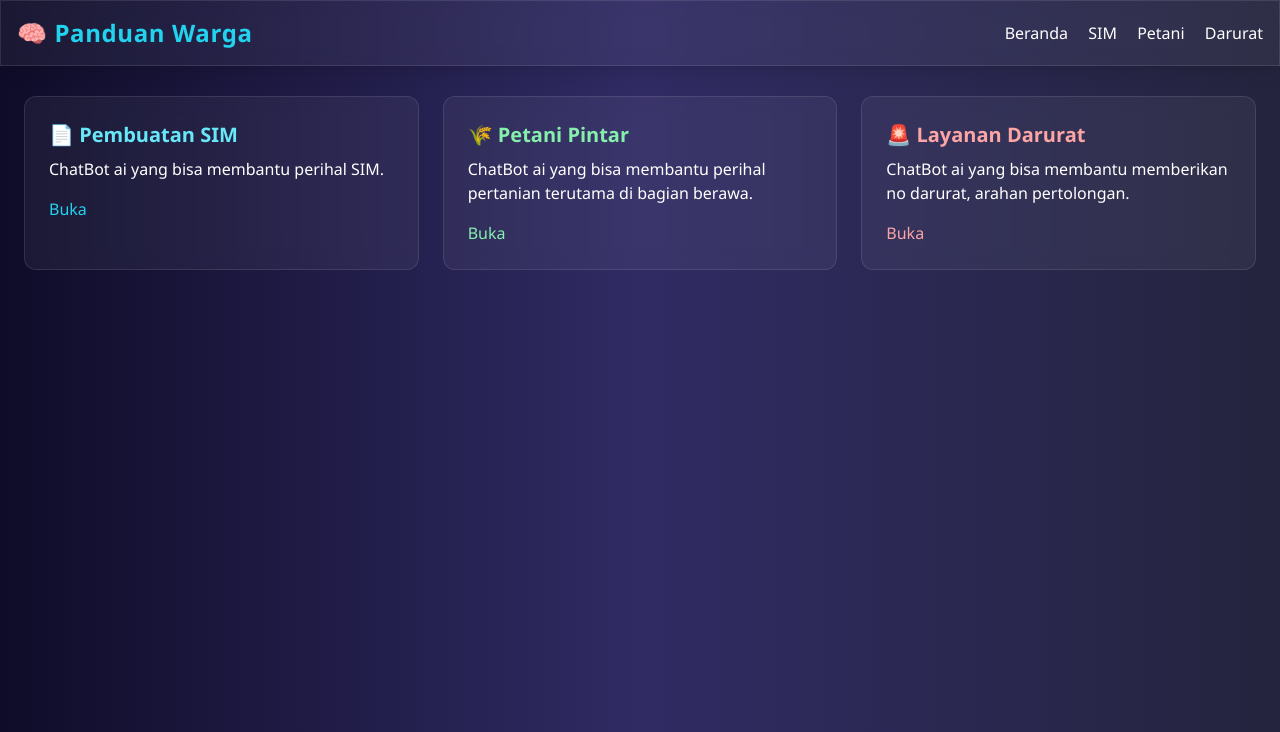
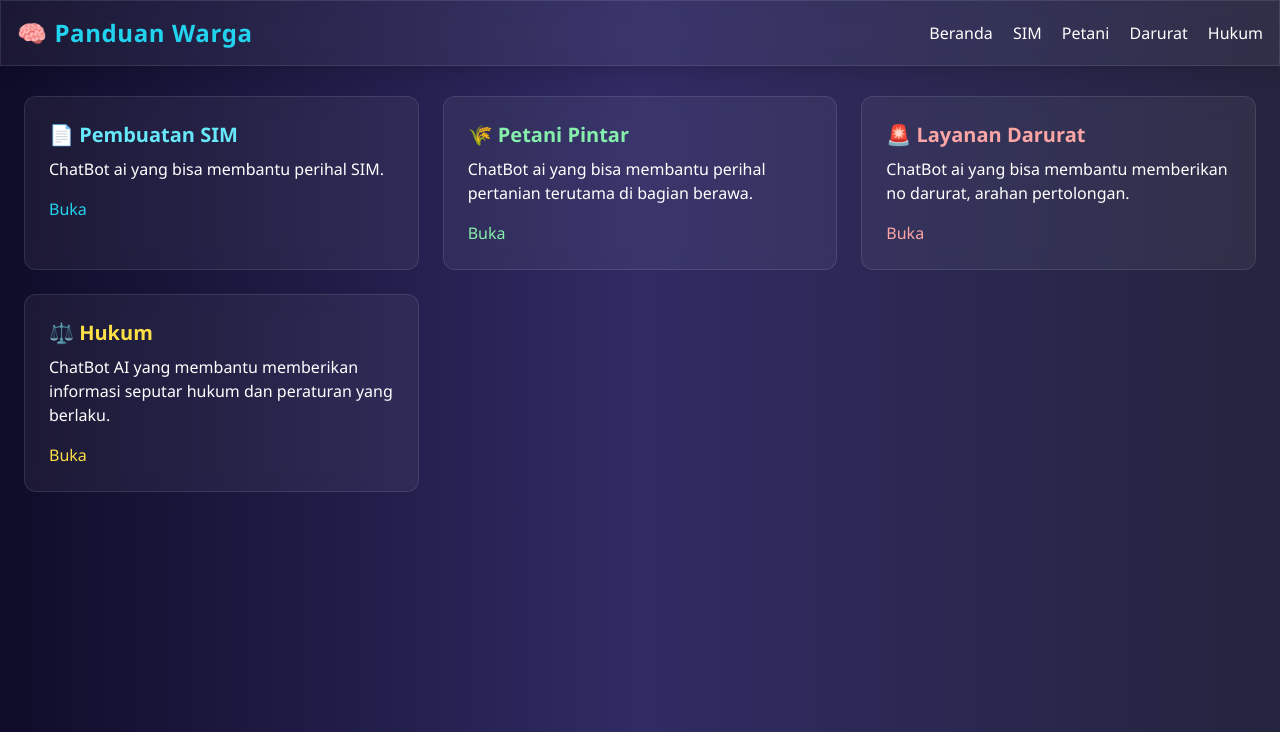
Before and after one commit to Dyruby/panduan-warga, a Flask app: page / in a window 1280 px wide. Shown: the top 732 px of the page. Run offline with Flask 3, Linux system fonts and the light colour scheme; some libraries are stand-ins or nearby versions.

Commit message:
Update: memodifikasi beberapa kode

```diff
--- a/app.py
+++ b/app.py
@@ -42,7 +42,7 @@ def bantuan_layanan_darurat():
     return render_template("bantuan_layanan_darurat.html")
 
 @app.route('/panduan_hukum')
-def bantuan_layanan_darurat():
+def panduan_hukum():
     return render_template("panduan_hukum.html")
 
 @app.route('/sim', methods=['GET', 'POST'])
--- a/templates/base.html
+++ b/templates/base.html
@@ -31,6 +31,7 @@
         <a href="/panduan_sim" class="hover:text-blue-300 transition">SIM</a>
         <a href="/panduan_bertani_di_rawa" class="hover:text-green-300 transition">Petani</a>
         <a href="/bantuan_layanan_darurat" class="hover:text-red-300 transition">Darurat</a>
+        <a href="/panduan_hukum" class="hover:text-red-300 transition">Hukum</a>
       </nav>
     </div>
   </header>
--- a/templates/index.html
+++ b/templates/index.html
@@ -17,5 +17,11 @@
     <p>ChatBot ai yang bisa membantu memberikan no darurat, arahan pertolongan.</p>
     <a href="/darurat" class="text-red-300 hover:underline mt-4 inline-block">Buka</a>
   </div>
+  <div class="glass p-6 rounded-xl hover:shadow-xl transition-all">
+  <h2 class="text-xl font-semibold text-yellow-300 mb-2">⚖️ Hukum</h2>
+  <p>ChatBot AI yang membantu memberikan informasi seputar hukum dan peraturan yang berlaku.</p>
+  <a href="/hukum" class="text-yellow-300 hover:underline mt-4 inline-block">Buka</a>
+</div>
+
 </div>
 {% endblock %}
```
